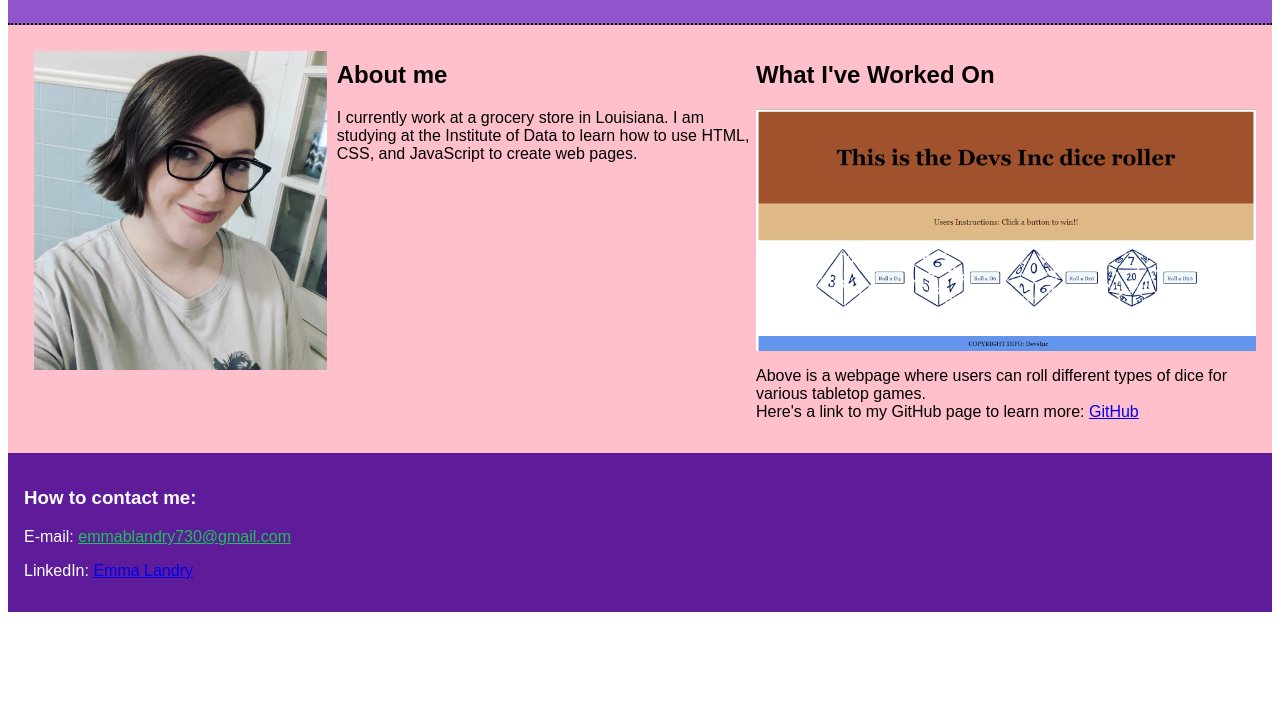
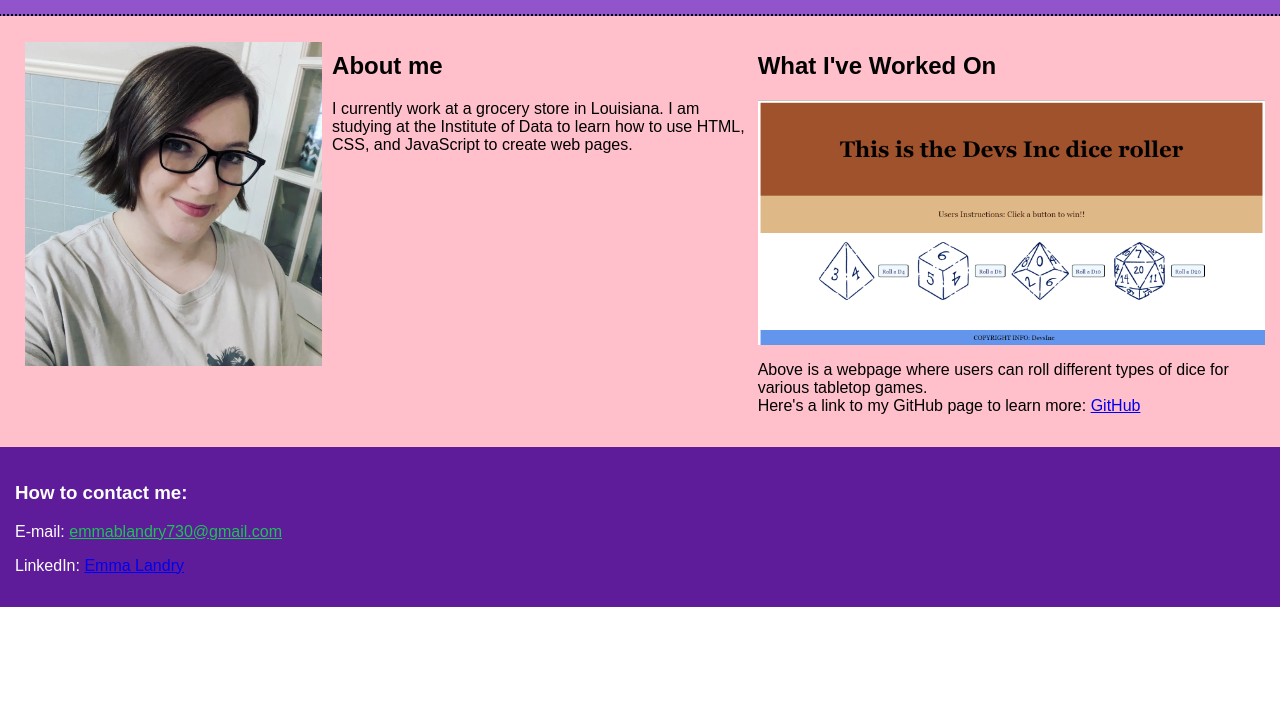
Before and after one commit to ari-landry7/ari-landry7.github.io, a plain HTML site: page index.html in a window 1280 px wide. Shown: the part 97-800 px from the top of the page. Drawn offline with Linux system fonts and the light colour scheme.

Commit message:
updated css

```diff
--- a/style.css
+++ b/style.css
@@ -1,5 +1,6 @@
 body {
     font-family: Arial, Helvetica, sans-serif;
+    margin: -1px;
 }
 
 header {
```
